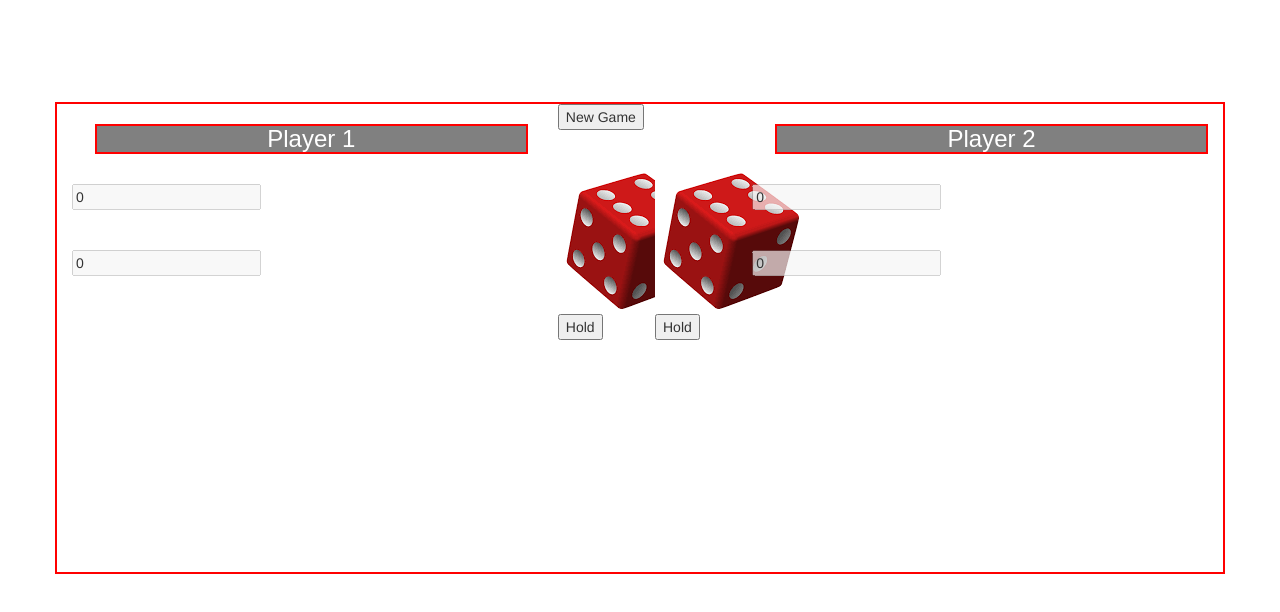
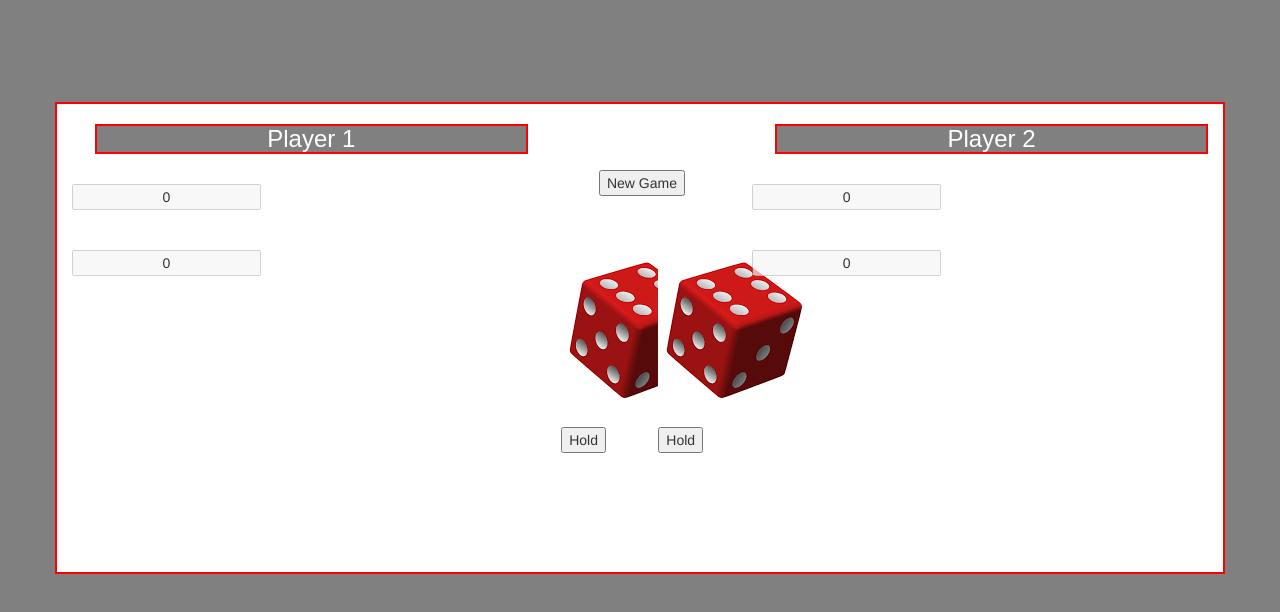
Before and after one commit to Fkaragu/Dice, a plain HTML site: page index.html in a window 1280 px wide. Drawn offline with Linux system fonts and the light colour scheme.

Commit message:
add bacground color and align text

```diff
--- a/bootstrap/css/style.css
+++ b/bootstrap/css/style.css
@@ -1,8 +1,22 @@
+#contain {
+  background-color: grey;
+}
+
 #section {
   border: 2px solid red;
   margin-top: 7%;
   background-color: white;
   padding-bottom: 40%;
+}
+
+#sectionc {
+  margin-top: 40%;
+  margin-left: 25%;
+}
+
+#sectioncX {
+  margin-top: 35%;
+  margin-left: 5%;
 }
 
 #head {
@@ -13,3 +27,7 @@
   background-color: grey;
   font-family: sans-serif;
 }
+
+input {
+  text-align: center;
+}
```
